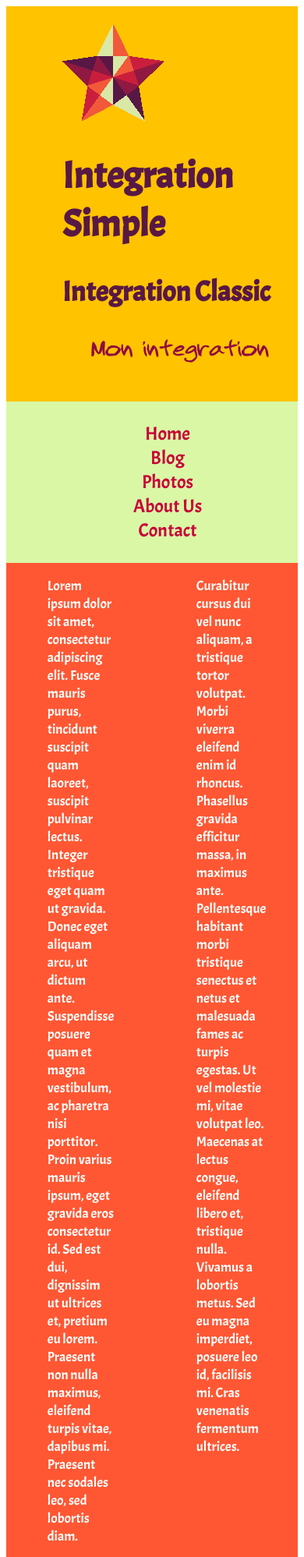
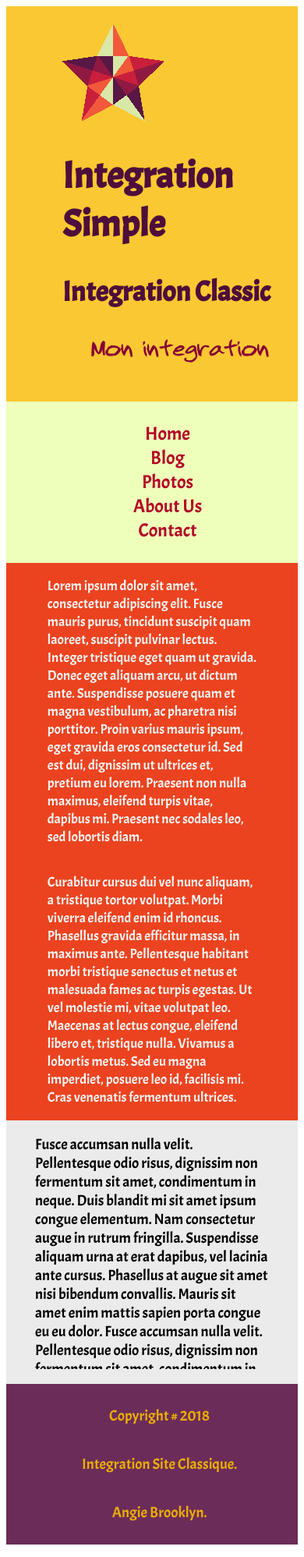
Before and after one commit to Abrooklyn/Integration-bac-a-sable, a plain HTML site: page index.html in a window 390 px wide. Shown: the top 1997 px of the page at 78% size. Drawn offline with Linux system fonts and the light colour scheme; files whose address does not match are found by name.

Commit message:
Modifications
Responsive

```diff
--- a/index.html
+++ b/index.html
@@ -3,9 +3,7 @@
 	<head>
 		<title>Integration Simple</title>
 		<link rel="stylesheet" type="text/css" href="style.css">
-		<link rel="stylesheet" media="screen and (max-width: 640px)" href="smallscreen.css" type="text/css" />
-		<link rel="stylesheet" media="(orientation:portrait)" href="portrait.css">
-		<link rel="stylesheet" media="(orientation:landscape)" href="paysage.css">
+		<link rel="stylesheet" media="screen and (max-width:1200px)" href="smallscreen.css" type="text/css" />
 		<meta charset="utf-8">
 	</head>
 	<body>
--- /dev/null
+++ b/smallscreen.css
@@ -0,0 +1,43 @@
+/*resolution à finir*/
+
+@media screen and (max-width:1200px){
+	/*header*/
+	.bloc_header{
+		background-color: rgb(250, 200, 50);
+		color: rgb(78, 14, 59);
+	}
+
+	.bloc_header p{
+		color: rgb(134, 2, 53);
+	}
+	/*navigation*/
+	.bloc_nav{
+		background-color: rgb(238, 267, 186);
+	}
+	.bloc_nav a{
+		color: rgb(179, 0, 37);
+	}
+	.bloc_nav a:hover{
+		color: rgb(235, 67, 31);
+	}
+	/*section*/
+	.bloc_paragraph{
+		display: flex;
+		flex-direction: column;
+		background-color: rgb(235, 67, 31);
+		color: rgb(245, 245, 245);
+	}
+	/*aside*/
+	.bloc_aside{
+		background-color: rgb(235, 235, 235);
+	}
+	/*footer*/
+	.bloc_footer{
+		background-color: rgb(108, 44, 89);
+		color: rgb(235, 175, 0);
+		justify-content: space-around;
+		display: flex;
+		flex-direction: column;
+		align-items: center;
+	}
+}
```
Also changed, not shown: style.css (+0 -8 lines).
